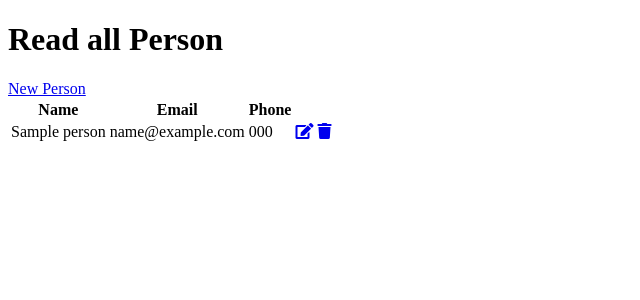
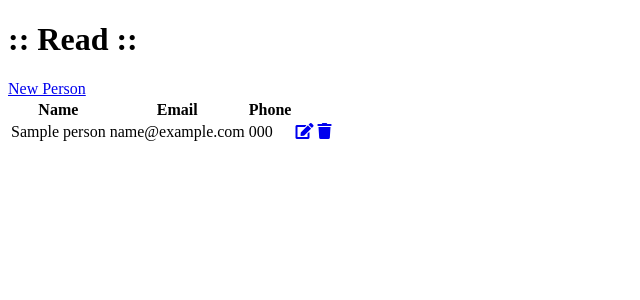
Before and after one commit to fabianomsrc/minicrud, a PHP site: page /minicrud/pages/person/read.php in a window 1280 px wide. Shown: the top 300 px of the page, without its empty margins (0-640 px from the left). Run offline with PHP 8.4, Linux system fonts and the light colour scheme; tables that the repository leaves empty hold one stand-in row (values such as "Sample post").

Commit message:
Updating...

```diff
--- a/pages/person/read.php
+++ b/pages/person/read.php
@@ -10,7 +10,7 @@ include __DIR__ . '/../partials/header.php';
 
 <div>
     <div>
-        <h1>Read all Person</h1>
+        <h1>:: Read ::</h1>
         <a href="./create.php">New Person</a>
     </div>
     <div>
```
